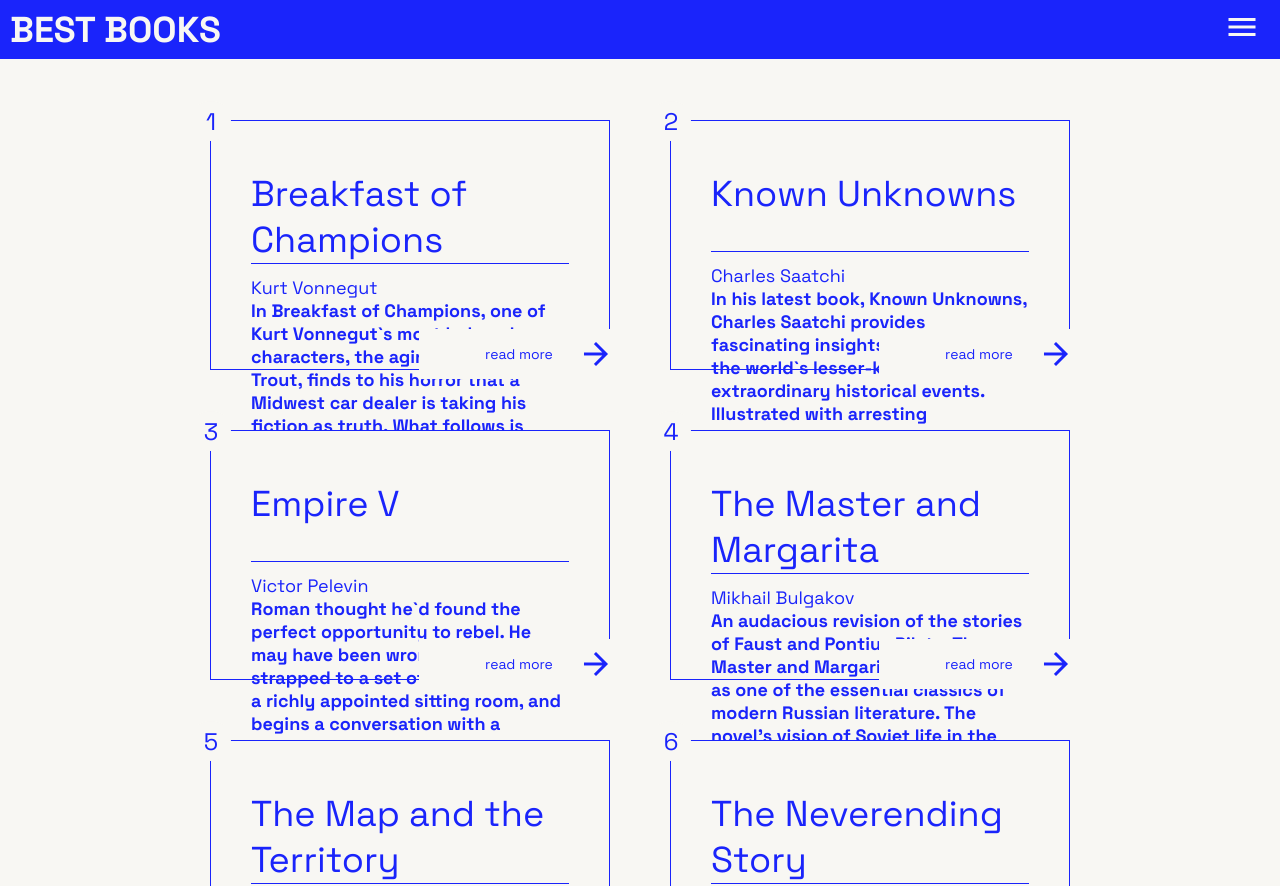
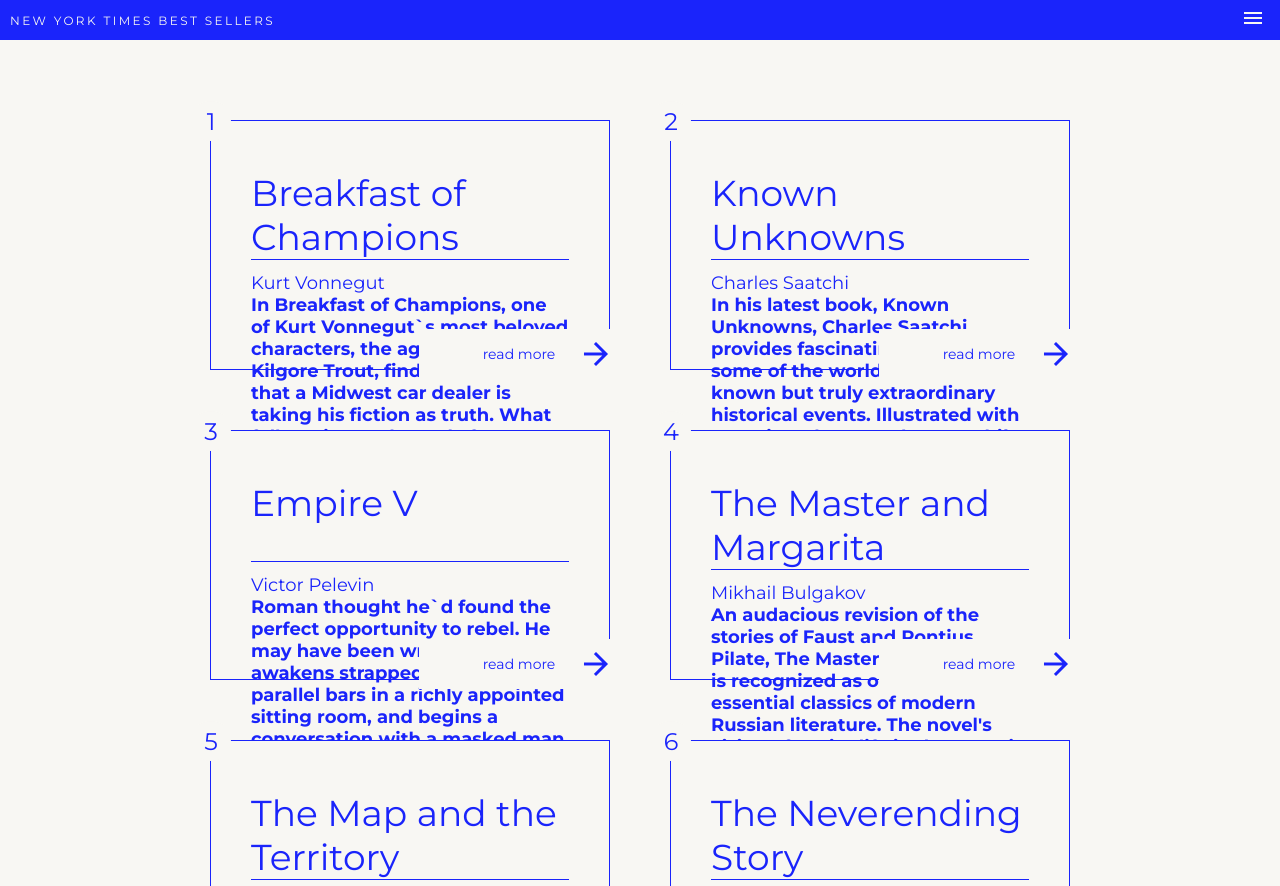
Before and after one commit to szylwythot/final-exam-UI-Build-books, a plain HTML site: page index.html in a window 1280 px wide. Shown: the top 886 px of the page. Drawn offline with Linux system fonts and the light colour scheme.

Commit message:
header is ready

```diff
--- a/frontend/script.js
+++ b/frontend/script.js
@@ -30,10 +30,10 @@ function booksComponent(books, buttonText){
     `;
 }
 
-function header(){
+function header(logo){
     return `
         <header>
-            <h2 class="title">Best Books<h2>
+            <h2 class="title">${logo}<h2>
             <button>
                 <h2><span class="material-icons">menu</span><h2>
             </button>
@@ -51,7 +51,7 @@ async function loadEvent(){
     // const booksData = fetchBurnedBooks();
 
     const rootElement = document.getElementById("root");
-    rootElement.insertAdjacentHTML('beforeend', header());
+    rootElement.insertAdjacentHTML('beforeend', header(booksData.logo));
     rootElement.insertAdjacentHTML('beforeend', booksComponent(booksData.cards, booksData.button));
 
 }
--- a/frontend/style.css
+++ b/frontend/style.css
@@ -1,15 +1,18 @@
 body{
-    --primary: #1a24fb;
-    --secondary: #f8f7f3;
+    --primaryColor: #1a24fb;
+    --secondaryColor: #f8f7f3;
+
+    --primaryFont: 'Montserrat', sans-serif;
+    --secondaryFont: 'Overpass', sans-serif;
 
     width: 100vw;
     min-height: 100vh;
     height: auto;
 
-    background-color: var(--secondary);
-    color: var(--primary);
+    background-color: var(--secondaryColor);
+    color: var(--primaryColor);
 
-    font-family:  'Space Grotesk', sans-serif;
+    font-family:  var(--primaryFont);
     font-weight: 400;
 }
 
@@ -18,24 +21,19 @@ span, div.material-icons {
     font-size: 48px;
     font-style: normal;
     font-weight: 400;
-  }
+}
 
 header{
     width: 100%;
-    height: 60px;
+    height: 40px;
 
     position: fixed;
     top:0;
     z-index: 99;
 
-    background-color: var(--primary);
-    color: var(--secondary);
+    background-color: var(--primaryColor);
 
-    border-bottom: var(--secondary) 1px solid;
-
-    /* display: flex;
-    justify-content: space-between;
-    padding: 10px; */
+    color: var(--secondaryColor);
 }
 
 
@@ -46,19 +44,21 @@ header h2.title {
     text-transform: uppercase;
     transform: translateY(-50%);
 
-    font-size: 36px;
+    letter-spacing: 0.2em;
+    font-weight: 400;
+    font-size: 12px;
 }
 
 header button {
     position: absolute;
-    right: 20px;
+    right: 15px;
     top: 50%;
     transform: translateY(-50%);
 }
 
 header button h2 span.material-icons{ /*need to change font size*/
     align-self: flex-end;
-    font-size: 36px;
+    font-size: 24px;
 }
 
 section.books{
@@ -95,8 +95,8 @@ div.book::before {
 
     font-size: 24px;
 
-    background-color: var(--secondary);
-    color: var(--primary);
+    background-color: var(--secondaryColor);
+    color: var(--primaryColor);
 }
 
 div.book{
@@ -106,12 +106,12 @@ div.book{
     height: 250px;
     flex-basis: 400px;
 
-    background-color: var(--secondary);
+    background-color: var(--secondaryColor);
 
     padding: 50px 40px 50px 40px;
-    border:  1px var(--primary)  solid;
+    border:  1px var(--primaryColor)  solid;
 
-    color: var(--primary);
+    color: var(--primaryColor);
 
     display: flex;
     flex-direction: column;
@@ -129,7 +129,7 @@ div.book{
 
     padding-top: 12px;
     padding-bottom: 12px;
-    border-top: var(--primary) 1px solid;
+    border-top: var(--primaryColor) 1px solid;
 }
 
 .book h3{
@@ -150,15 +150,15 @@ div.book{
     width: 200px;
     height: 50px;
 
-    background-color: var(--secondary);
+    background-color: var(--secondaryColor);
 
-    color: var(--primary);
+    color: var(--primaryColor);
 }
 
 .book .button:hover{
-    background-color: var(--primary);
+    background-color: var(--primaryColor);
 
-    color: var(--secondary);
+    color: var(--secondaryColor);
 
     cursor: pointer;
 }
--- a/index.html
+++ b/index.html
@@ -9,7 +9,9 @@
     <link href="https://fonts.googleapis.com/icon?family=Material+Icons"rel="stylesheet">
     <link rel="preconnect" href="https://fonts.googleapis.com">
     <link rel="preconnect" href="https://fonts.gstatic.com" crossorigin>
-    <link href="https://fonts.googleapis.com/css2?family=Space+Grotesk:wght@400;700&display=swap" rel="stylesheet">
+    <link rel="preconnect" href="https://fonts.googleapis.com">
+    <link rel="preconnect" href="https://fonts.gstatic.com" crossorigin>
+    <link href="https://fonts.googleapis.com/css2?family=Montserrat:wght@400;700&family=Overpass:wght@400;700&display=swap" rel="stylesheet">
 
     <link rel="stylesheet" href="./frontend/reset.css">
     <link rel="stylesheet" href="./frontend/style.css">
```
